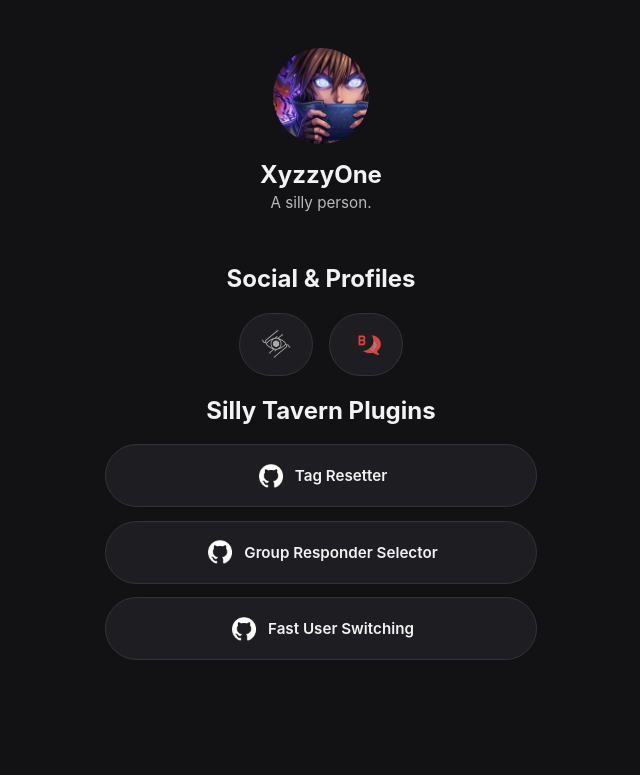
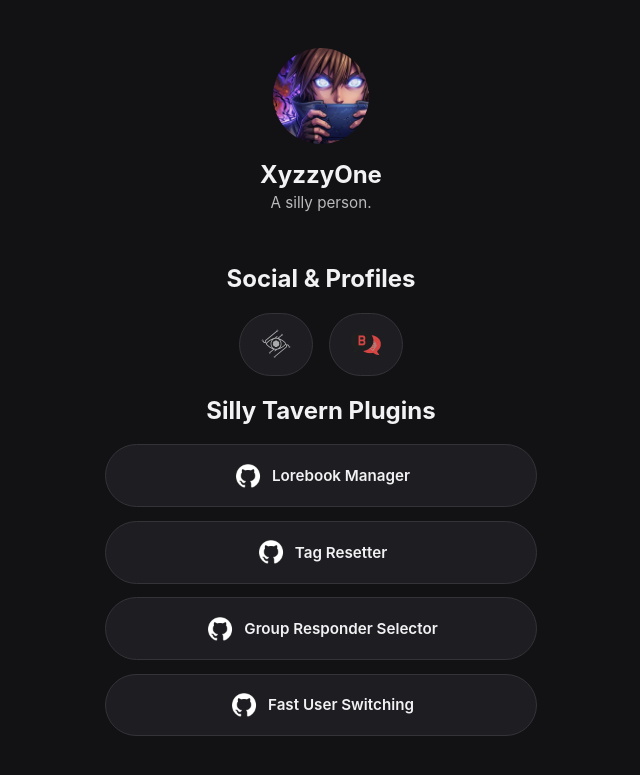
Before and after one commit to thexyzzyone/thexyzzyone.github.io, a Jekyll site: the page built from index.markdown, in a window 1280 px wide. Shown: the top 775 px of the page, without its empty margins (319-959 px from the left). Built offline with Jekyll 4.4.1, drawn with Linux system fonts in a browser that asks for light colours.

Commit message:
Add Lorebook Manager to the top of the SillyTavern plugins list
Co-Authored-By: Claude Sonnet 5 <noreply@anthropic.com>

```diff
--- a/_data/profile.yml
+++ b/_data/profile.yml
@@ -15,6 +15,8 @@ botbooru_icon: "botbooru.png"
 github_icon: "github.png"
 
 st_plugins:
+  - label: "Lorebook Manager"
+    url: "https://github.com/thexyzzyone/STLorebookManager"
   - label: "Tag Resetter"
     url: "https://github.com/thexyzzyone/STTagResetter"
   - label: "Group Responder Selector"
```
